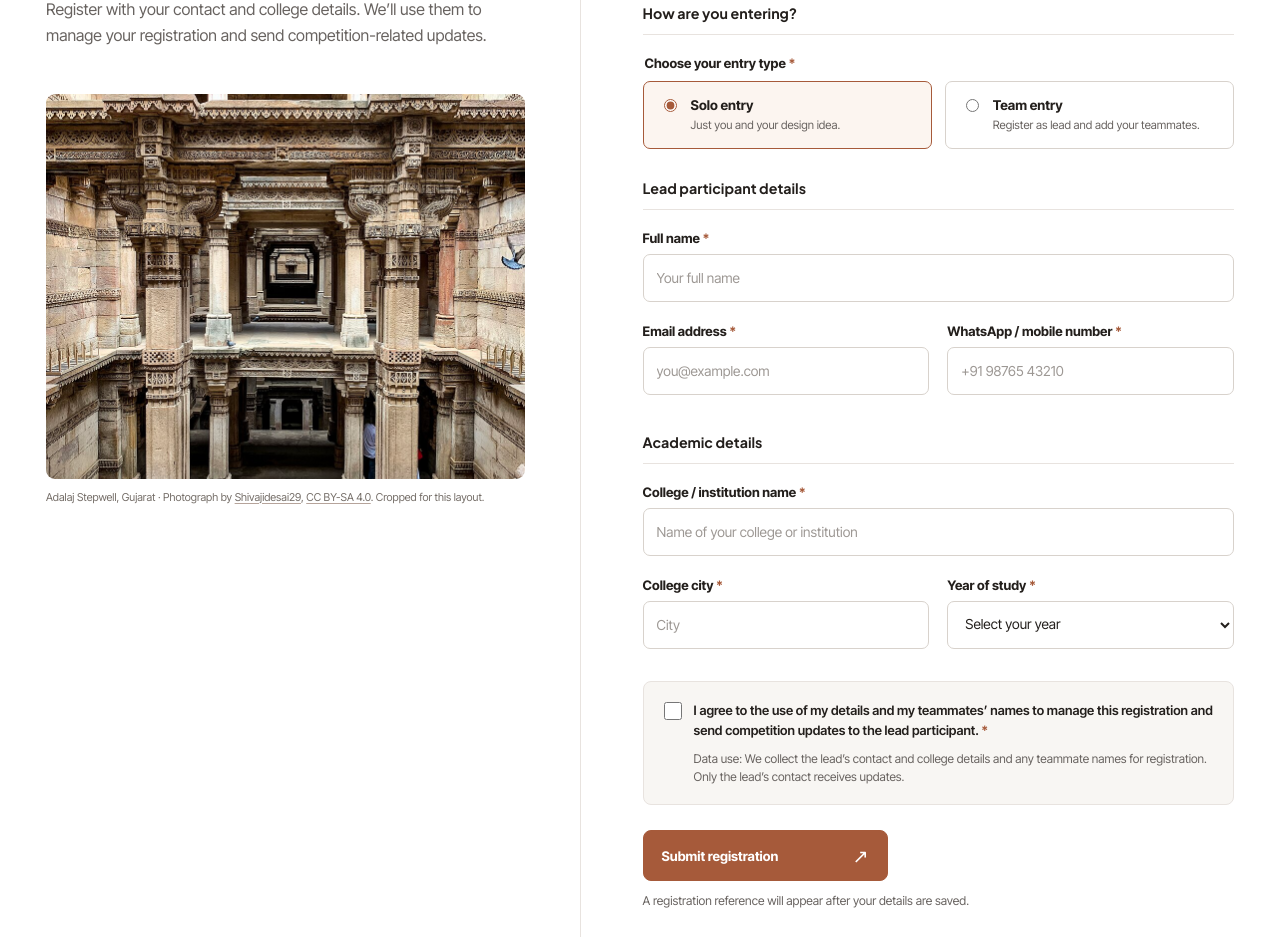
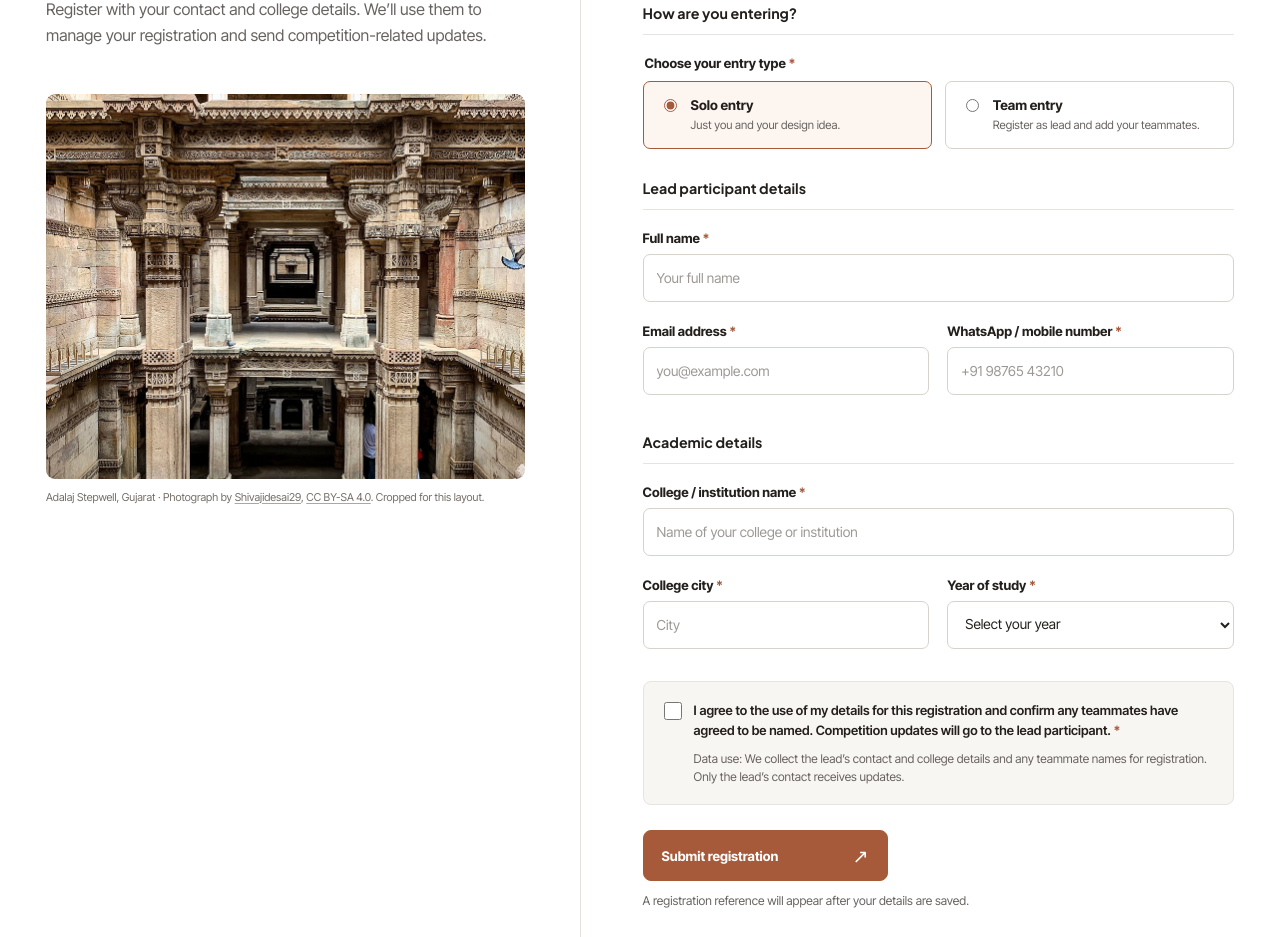
Before and after one commit to teamsidh/competition, a PHP site: page /apply.php in a window 1280 px wide. Shown: the part 250-1187 px from the top of the page. Run offline with PHP 8.4, Linux system fonts and the light colour scheme.

Commit message:
Clarify team consent and deployment host

```diff
--- a/app/apply.php
+++ b/app/apply.php
@@ -156,7 +156,7 @@ function field_attributes(array $errors, string $key): string
             <div class="consent-block">
               <label class="checkbox-label" for="consent">
                 <input id="consent" name="consent" type="checkbox" value="1" required<?= ($values['consent'] ?? '') === '1' ? ' checked' : '' ?><?= field_attributes($errors, 'consent') ?>>
-                <span>I agree to the use of my details and my teammates’ names to manage this registration and send competition updates to the lead participant. <span class="required-mark" aria-hidden="true">*</span></span>
+                <span>I agree to the use of my details for this registration and confirm any teammates have agreed to be named. Competition updates will go to the lead participant. <span class="required-mark" aria-hidden="true">*</span></span>
               </label>
               <?= field_error($errors, 'consent') ?>
               <p class="data-notice">Data use: We collect the lead’s contact and college details and any teammate names for registration. Only the lead’s contact receives updates.</p>
```
Also changed, not shown: README.md.
